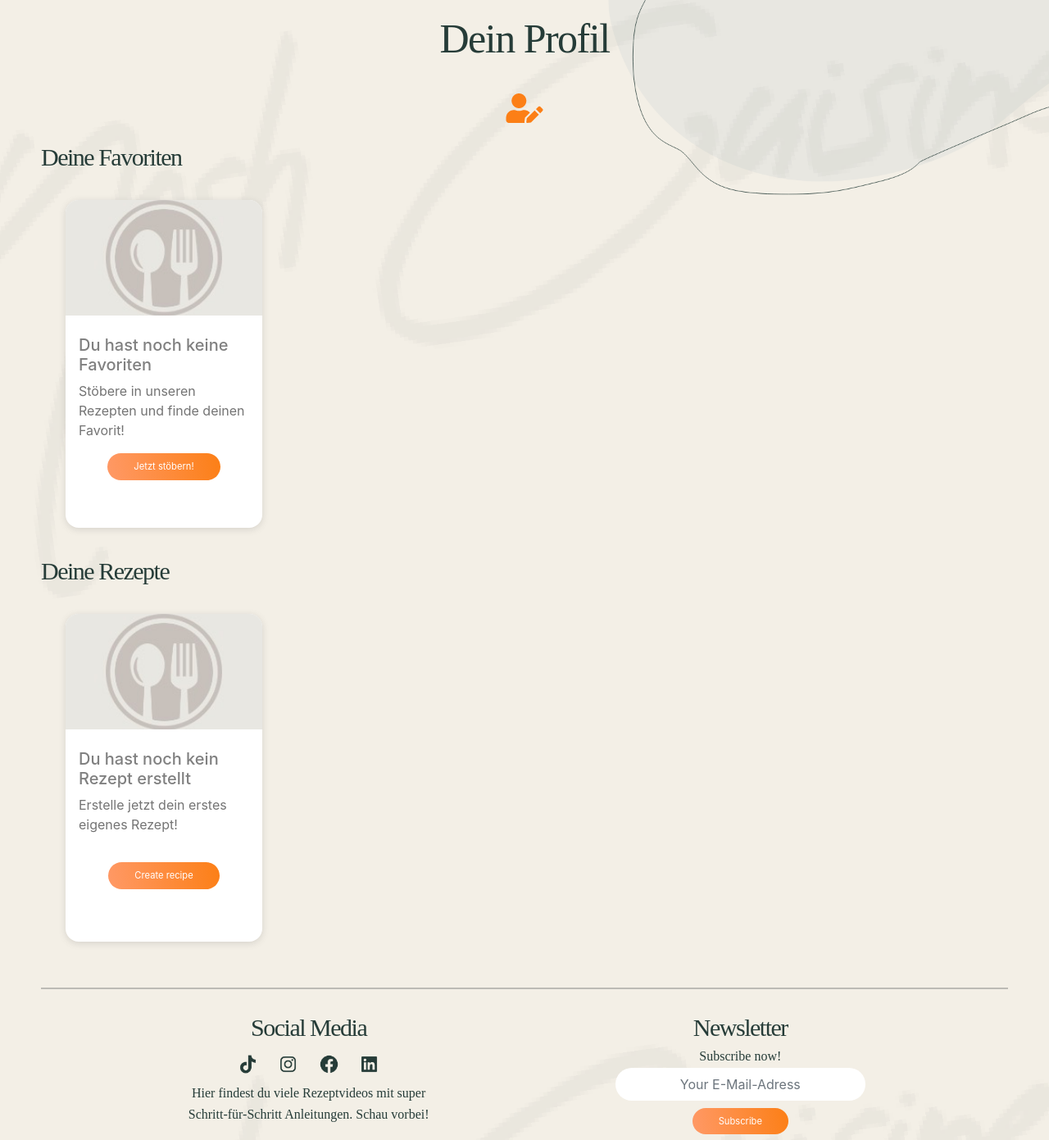
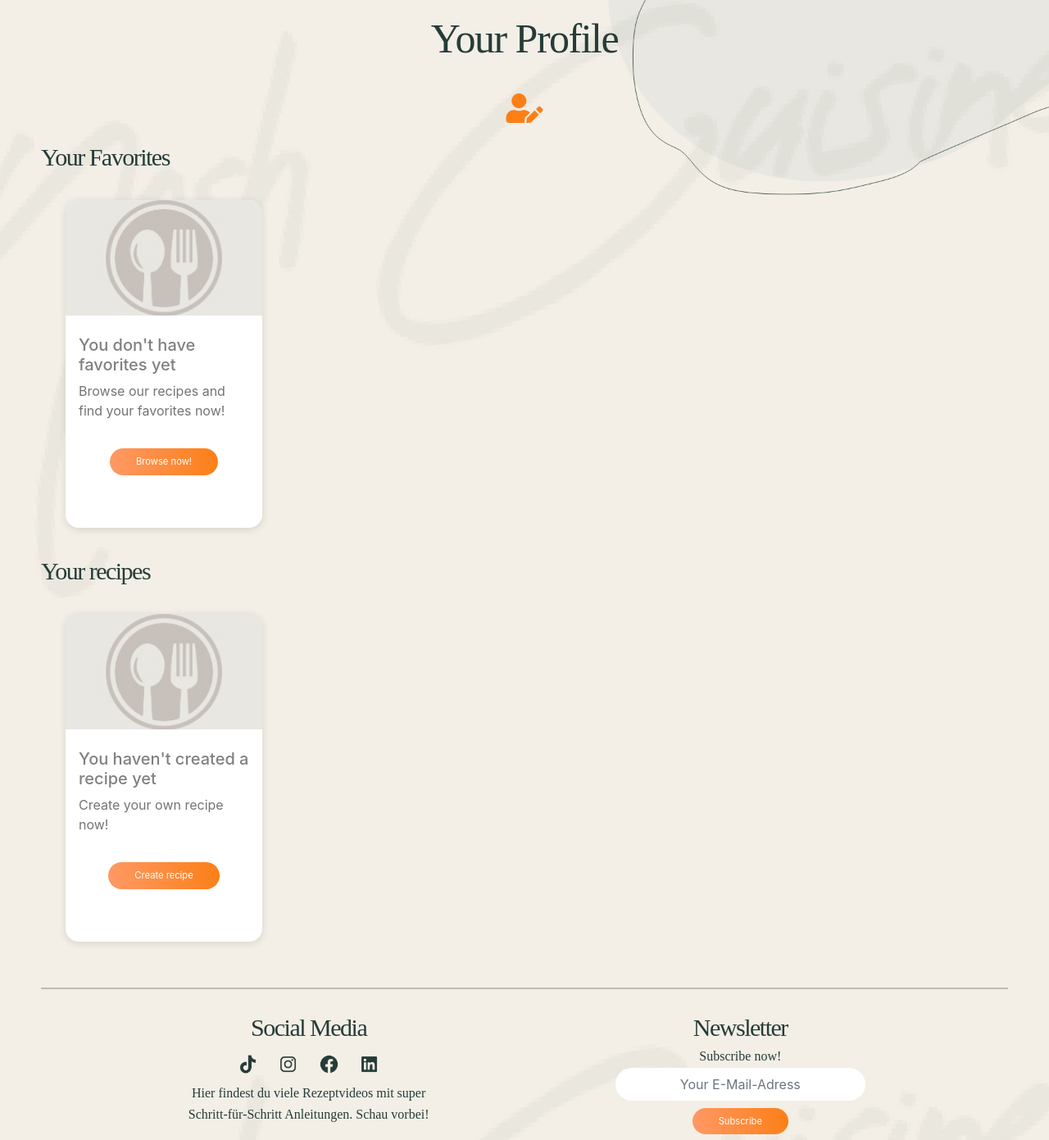
Before and after one commit to marinafink/noshcuisine, a PHP site: page /benutzerprofil.php in a window 1280 px wide. Shown: the part 216-1607 px from the top of the page at 82% size. Run offline with PHP 8.4, Linux system fonts and the light colour scheme; the visitor is signed in with stand-in values (Sample User, id 1); data that the repository does not hold is empty.

Commit message:
change language

```diff
--- a/benutzerprofil.php
+++ b/benutzerprofil.php
@@ -76,7 +76,7 @@
             <?php
             require("includes/header_inc.php");
             ?>
-        <div class="ueberschrift">Dein Profil</div>
+        <div class="ueberschrift">Your Profile</div>
             <div class="center_text">
             <!--ÜBERPRÜFUNG OB EINGELOGGT-->
             <?php
@@ -97,9 +97,9 @@
                         echo "<img class='rund_xl' src='files/" . $row["profilepicture"] . "'alt='Profilbild von" . $row["username"] . "'>" ."<br><br>";
                     }
                     echo "<div class='unterüberschrift' style='letter-spacing: 1px'><b>".$row["username"]."</b></div>"."<br>";
-                    echo "<div class='form-outline mb-2'><label for='password' class='form-label'><div class='kleintext'>Passwort</div></label><input type='text' name='password' value='********' readonly='readonly' class='form-control form-control-lg' style='border-radius: 5rem;font-size: 1rem;max-width: 30%;text-align: center;background-color: #E8E7E1;border-color: lightgrey;'></div>";
-                    echo "<div class='form-outline mb-2'><label for='mail' class='form-label'><div class='kleintext'>E-Mail-Adresse</div></label><input type='text' name='mail' value='$row[mail]' readonly='readonly' class='form-control form-control-lg' style='border-radius: 5rem;font-size: 1rem;max-width: 30%;text-align: center;background-color: #E8E7E1;border-color: lightgrey;'></div>";
-                    echo "<div class='form-outline mb-2'><label for='membership_since' class='form-label'><div class='kleintext'>Mitglied seit</div></label><input type='text' name='membership_since' value='$row[membership_since]' readonly='readonly' class='form-control form-control-lg' style='border-radius: 5rem;font-size: 1rem;max-width: 30%;text-align: center;background-color: #E8E7E1;border-color: lightgrey;'></div>";
+                    echo "<div class='form-outline mb-2'><label for='password' class='form-label'><div class='kleintext'>Password</div></label><input type='text' name='password' value='********' readonly='readonly' class='form-control form-control-lg' style='border-radius: 5rem;font-size: 1rem;max-width: 30%;text-align: center;background-color: #E8E7E1;border-color: lightgrey;'></div>";
+                    echo "<div class='form-outline mb-2'><label for='mail' class='form-label'><div class='kleintext'>E-Mail Adress</div></label><input type='text' name='mail' value='$row[mail]' readonly='readonly' class='form-control form-control-lg' style='border-radius: 5rem;font-size: 1rem;max-width: 30%;text-align: center;background-color: #E8E7E1;border-color: lightgrey;'></div>";
+                    echo "<div class='form-outline mb-2'><label for='membership_since' class='form-label'><div class='kleintext'>Membership since</div></label><input type='text' name='membership_since' value='$row[membership_since]' readonly='readonly' class='form-control form-control-lg' style='border-radius: 5rem;font-size: 1rem;max-width: 30%;text-align: center;background-color: #E8E7E1;border-color: lightgrey;'></div>";
                 }
             }
             ?>
@@ -110,7 +110,7 @@
                 </form>
             </div>
             <div class="container_xl">
-                <div class="unterüberschrift">Deine Favoriten</div>
+                <div class="unterüberschrift">Your Favorites</div>
                 <!--ANZAHL FAVORITEN-->
                 <?php
                 $anzahl = $pdo->prepare("SELECT COUNT(*) FROM favorites,recipe WHERE user_id= :user_id AND recipe_id=id");
@@ -119,9 +119,9 @@
                 if ($anzahl -> execute()){
                     while($row=$anzahl->fetch()){
                         if ($row["COUNT(*)"]==1){
-                            echo "<div class='kleintext'>"."Du hast ".$row["COUNT(*)"]. " Favorit:"."</div>"."<br>";
+                            echo "<div class='kleintext'>"."You have ".$row["COUNT(*)"]. " Favorite:"."</div>"."<br>";
                         }elseif ($row["COUNT(*)"]>1){
-                            echo "<div class='kleintext'>"."Du hast ".$row["COUNT(*)"]. " Favoriten:"."</div>"."<br>";
+                            echo "<div class='kleintext'>"."You have ".$row["COUNT(*)"]. " Favorites:"."</div>"."<br>";
                         }else{
                             #Placeholder Rezeptcard, wenn keine Favoriten
                             echo "<div class='cards'>";
@@ -129,11 +129,11 @@
                             echo "<img class='cards_img' src='files/placeholder_recipepicture.jpeg' alt='Platzhalter Rezeptbild'>";
                             echo "</a>";
                             echo "<div class='cards_body'>";
-                            echo "<h5 class='cards_title'>Du hast noch keine Favoriten</h5>";
-                            echo "Stöbere in unseren Rezepten und finde deinen Favorit!";
+                            echo "<h5 class='cards_title'>You don't have favorites yet</h5>";
+                            echo "Browse our recipes and find your favorites now!";
                             echo "</div>";
                             echo "<div class='pill_container'>";
-                            echo "<a href='search.php'><button class='subscribe-btn' type='submit'>Jetzt stöbern!</button></a>";
+                            echo "<a href='search.php'><button class='subscribe-btn' type='submit'>Browse now!</button></a>";
                             echo "</div><br><br>";
                             echo "</div>";
                             }
@@ -184,7 +184,7 @@
             </div>
             <!--ANZAHL ERSTELLTE REZEPTE-->
             <div class="container_xl">
-                <div class="unterüberschrift">Deine Rezepte</div>
+                <div class="unterüberschrift">Your recipes</div>
                 <?php
                 $anzahl = $pdo->prepare("SELECT COUNT(*) FROM recipe WHERE author= :author ");
                 $anzahl->bindParam(":author", $_SESSION["username"]);
@@ -192,9 +192,9 @@
                 if ($anzahl -> execute()){
                     while($row=$anzahl->fetch()){
                         if ($row["COUNT(*)"]==1){
-                            echo "<div class='kleintext'>"."Du hast ".$row["COUNT(*)"]. " Rezept erstellt:"."</div>"."<br>";
+                            echo "<div class='kleintext'>"."You've created ".$row["COUNT(*)"]. " recipe:"."</div>"."<br>";
                         }elseif ($row["COUNT(*)"]>1){
-                            echo "<div class='kleintext'>"."Du hast ".$row["COUNT(*)"]. " Rezepte erstellt:"."</div>"."<br>";
+                            echo "<div class='kleintext'>"."You've created ".$row["COUNT(*)"]. " recipes:"."</div>"."<br>";
                         }else{
                             #Placeholder Rezeptcard, wenn keine erstellten Rezepte
                             echo "<div class='cards'>";
@@ -202,8 +202,8 @@
                             echo "<img class='cards_img' src='files/placeholder_recipepicture.jpeg' alt='Platzhalter Rezeptbild'>";
                             echo "</a>";
                             echo "<div class='cards_body'>";
-                            echo "<h5 class='cards_title'>Du hast noch kein Rezept erstellt</h5>";
-                            echo "Erstelle jetzt dein erstes eigenes Rezept!";
+                            echo "<h5 class='cards_title'>You haven't created a recipe yet</h5>";
+                            echo "Create your own recipe now!";
                             echo "</div>";
                             echo "<div class='pill_container'>";
                             echo "<a href='create_recipe.php'><button class='subscribe-btn' type='submit'>Create recipe</button></a>";
```
